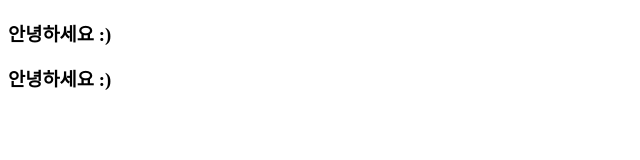
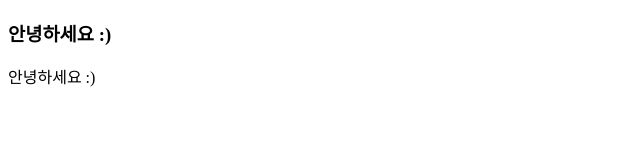
Before and after one commit to HeewonJeon/GitInitTest, a plain HTML site: page index.html in a window 1280 px wide. Shown: the full height of the page, 0-640 px from the left. Drawn offline with Linux system fonts and the light colour scheme.

Commit message:
새로운 태그 추가

```diff
--- a/index.html
+++ b/index.html
@@ -10,8 +10,9 @@
 <body>
     <div class="box">
         <h3>안녕하세요 :)</h3>
-        <h3>안녕하세요 :)</h3>
+        <p>안녕하세요 :)</p>
     </div>
     <div class="img"></div>
+
 </body>
 </html>
```
